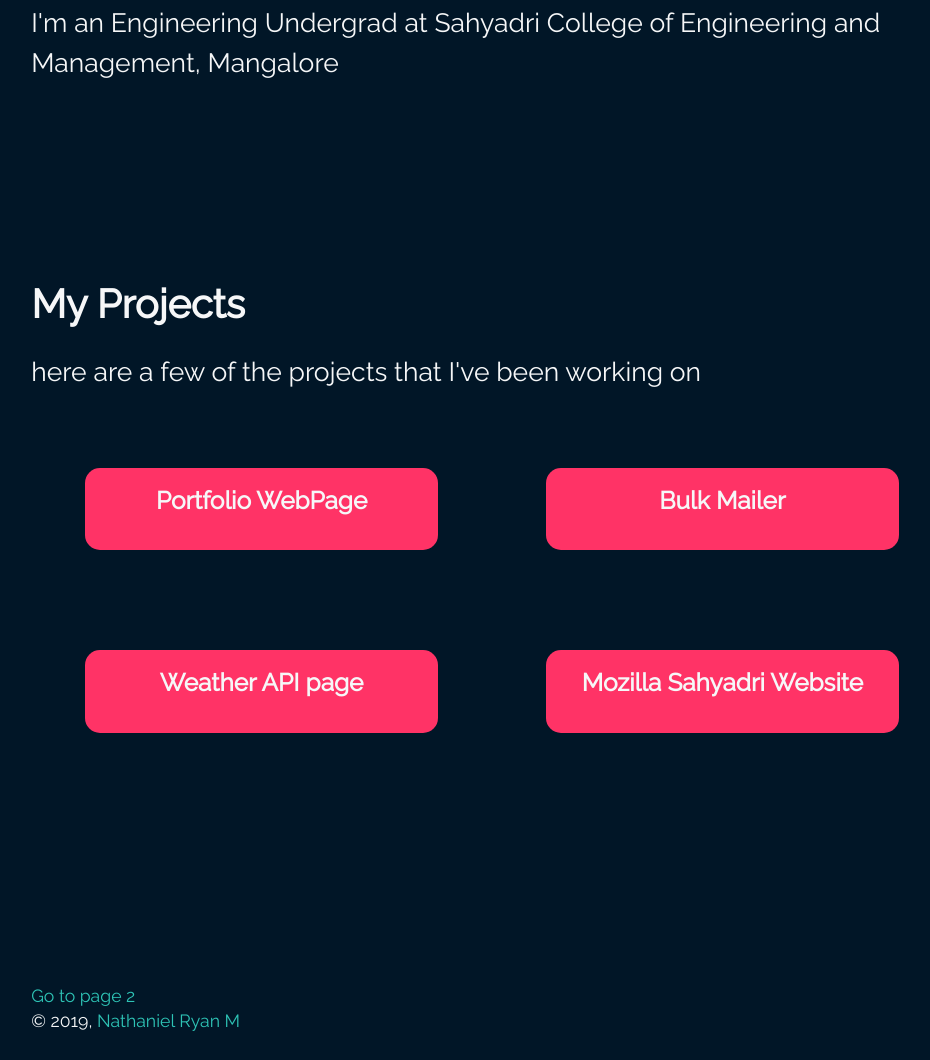
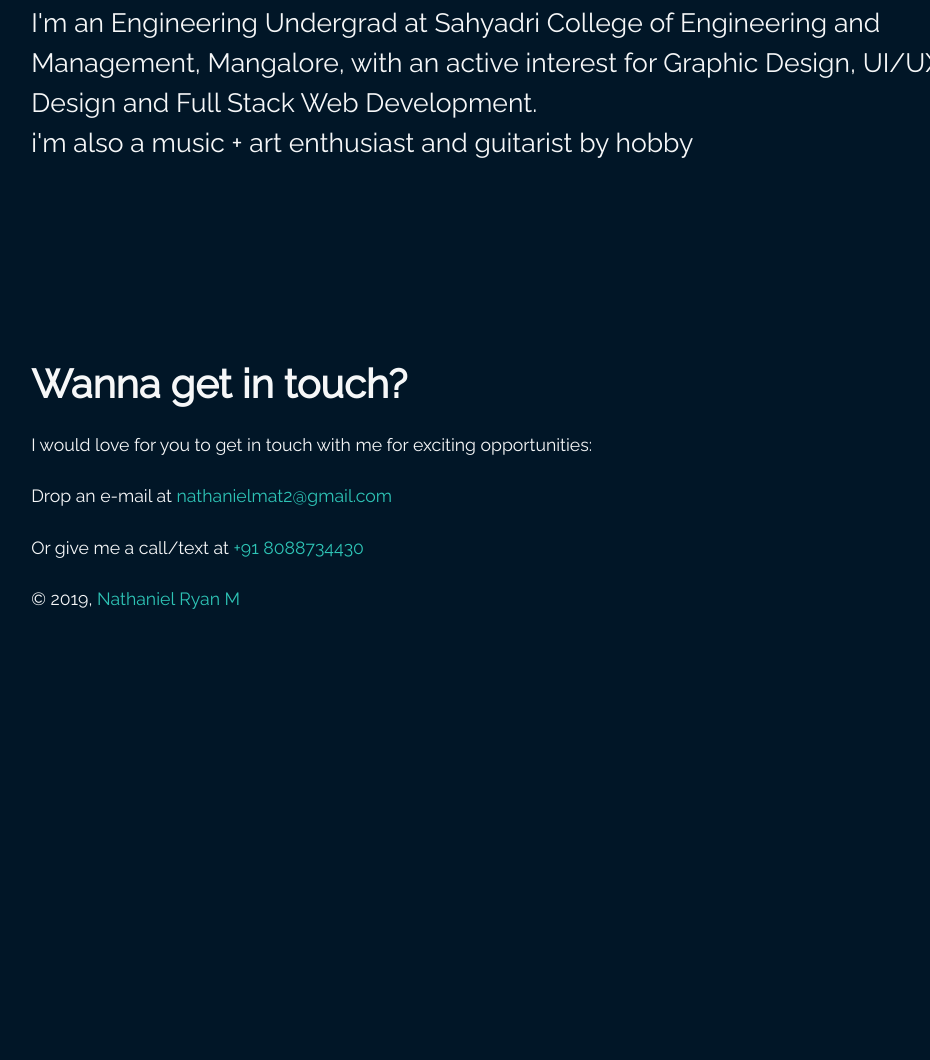
Before and after one commit to nathanielmathew/MyPortfolio, a Gatsby site: page / in a window 1280 px wide. Shown: the part 752-1812 px from the top of the page, without its empty margins (148-1078 px from the left). After the commit the page ends 1389 px from the top, so only its background shows below. Built offline with nearby package versions, Linux system fonts and the light colour scheme; Gatsby itself is replaced by a stand-in of ours.

Commit message:
added contact info

```diff
--- a/src/pages/index.js
+++ b/src/pages/index.js
@@ -3,7 +3,6 @@ import { Link } from "gatsby"
 import Layout from "../components/layout"
 import SEO from "../components/seo"
 import '../styles/index.css'
-import ProjectCard from '../components/projectCard.js'
 
 const IndexPage = () => (
   <Layout>
@@ -18,21 +17,14 @@ const IndexPage = () => (
     </div>
       <div className="about">
         <h1>About Me</h1>
-        <p>I'm an Engineering Undergrad at Sahyadri College of Engineering and Management, Mangalore</p>
+        <p>I'm an Engineering Undergrad at Sahyadri College of Engineering and Management, Mangalore, with an active interest for Graphic Design, UI/UX Design and Full Stack Web Development.<br /> i'm also a music + art enthusiast and guitarist by hobby</p>
       </div>
-
-      <div className="projects">
-        <h1>My Projects</h1>
-        <p>here are  a few of the projects that I've been working on</p>
-        <div className="project-card-container">
-          <ProjectCard pname="Portfolio WebPage"/>
-          <ProjectCard pname="Bulk Mailer"/>
-          <ProjectCard pname="Weather API page"/>
-          <ProjectCard pname="Mozilla Sahyadri Website"/>
-        </div>
+      <div className="contact">
+        <h1>Wanna get in touch?</h1>
+        <p>I would love for you to get in touch with me for exciting opportunities:</p>
+        <p>Drop an e-mail at <a>nathanielmat2@gmail.com</a></p>
+        <p>Or give me a call/text at <a>+91 8088734430</a></p>
       </div>
-
-      <Link to="/page-2/">Go to page 2</Link>
   </Layout>
 )
 
```
